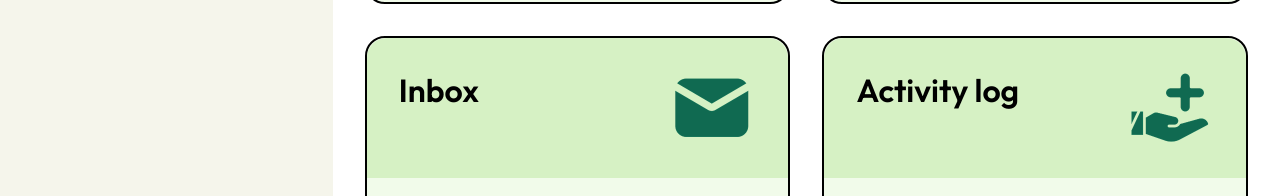
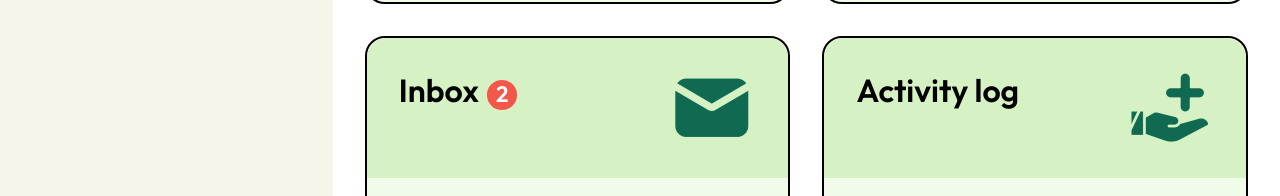
Before and after one commit to prinsergioprin/medicentral-app, a React (Create React App) app: page / in a window 1280 px wide. Shown: the part 530-726 px from the top of the page. Built offline with nearby package versions, Linux system fonts and the light colour scheme.

Commit message:
Inbox count added

```diff
--- a/src/App.css
+++ b/src/App.css
@@ -53,14 +53,14 @@ body {
   width: 100%;
   min-height: 100vh;
   flex-grow: 1;
-  transition: margin-left 0.3s ease;
+  transition: 0.3s ease;
 }
 
 .right-side {
   flex-grow: 1;
   padding: 2rem;
   margin-left: 26%;
-  transition: margin-left 0.3s ease;
+  transition: 0.3s ease;
 }
 
 @media (max-width: 834px) {
--- a/src/Components/HomeCardComponent/HomeCardComponent.css
+++ b/src/Components/HomeCardComponent/HomeCardComponent.css
@@ -14,6 +14,7 @@
     h3 {
       font-size: var(--font-size-medium);
       font-weight: var(--font-weight-semi-bold);
+      align-items: top;
     }
     img {
       height: 4.75rem;
--- a/src/Components/HomeCardComponent/HomeCardComponent.jsx
+++ b/src/Components/HomeCardComponent/HomeCardComponent.jsx
@@ -3,12 +3,12 @@ import "../HomeCardComponent/HomeCardComponent.css";
 // import { NavLink } from "react-router";
 
 // EVERY CARD IS A LINK TOO, ADD PATHS!
-const HomeCardComponent = ({ title, icon, tag, paragraph1, paragraph2 }) => {
+const HomeCardComponent = ({ title, count, icon, tag, paragraph1, paragraph2 }) => {
   return (
     // <NavLink to={path}>
     <div className="homepage-card">
       <div className="title-row">
-        <h3>{title}</h3>
+        <h3>{title}{count}</h3>
         <img src={icon} alt="Cross icon" />
       </div>
       <div className="details-row">
--- a/src/Components/HomePageComponent/HomePageComponent.css
+++ b/src/Components/HomePageComponent/HomePageComponent.css
@@ -5,6 +5,15 @@
     grid-template-columns: 1fr 1fr;
     grid-auto-rows: max-content;
     gap: 2rem;
+}
+
+.count-icon {
+    font-size: 1.4rem;
+    background-color: #F35749;
+    color: var(--background-color);
+    padding: 0rem 0.55rem 0.1rem;
+    border-radius: 50%;
+    margin-left: 0.5rem;
 }
 
 @media (max-width: 834px) {
--- a/src/Components/HomePageComponent/HomePageComponent.jsx
+++ b/src/Components/HomePageComponent/HomePageComponent.jsx
@@ -28,6 +28,7 @@ faulty equipment"
       />
       <HomeCardComponent
         title="Inbox"
+        count={<span className="count-icon">2</span>}
         icon={inboxIcon}
         tag={<span className="dot-icon">{dotIcon}</span>}
         paragraph1="Dr. Ali Wong.
```
